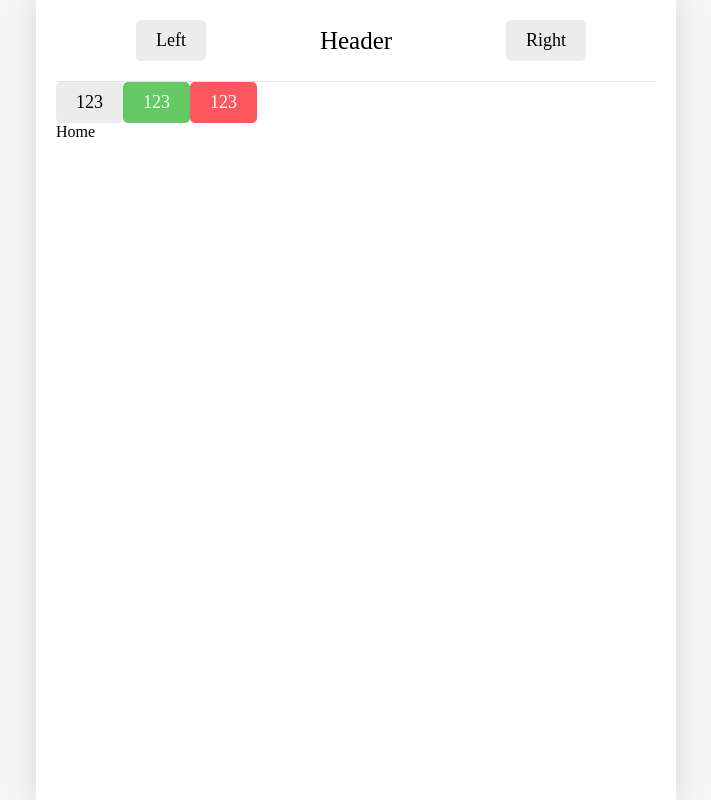
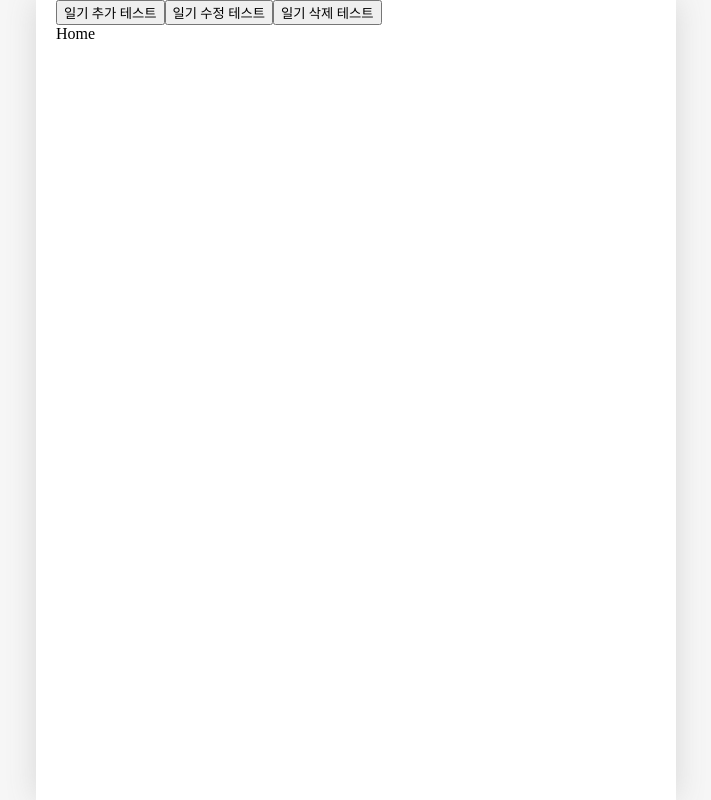
Before and after one commit to Jinacker/React_Prac, a React (Vite) app in the folder section12-emotion_diary/: page / in a window 1280 px wide. Shown: the whole page, without its empty margins (284-995 px from the left). Built offline with nearby package versions, Linux system fonts and the light colour scheme; a web font is replaced by a local one.

Commit message:
페이지 기능 구현(Create, Update, Delete)

```diff
--- a/section12-emotion_diary/src/App.jsx
+++ b/section12-emotion_diary/src/App.jsx
@@ -2,90 +2,103 @@
 // 페이지 라우팅 => 글로벌 레이아웃 설정 => 공통 컴포넌트 구현 => 개별 페이지 및 복잡한 기능 구현
 // 이 순서대로 가보자. 공통 컴포넌트를 먼저 구현하면 그냥 가져다가 바로 쓸수있어서 좋다함.
 
-
-// 라우터란... => 페이지 여러개 쓸수 있게 해줌
-// 설치법 터미널에 => " npm i react-router-dom "
-
-// 전통 웹사이트 => MPA 방식으로 페이지 옮길때마다 해당 html(페이지 마다 있음) 클라이언트가 요청해서 새로 불러옴
-// 서버 사이드 렌더링 => 전체 새로 불러옴 (비효율적) / 서버로 요청을 해야되니까 다수 사용자 접속 => 서버 터질 위험
-
-// 리엑트 => SPA 방식 최초 접속할때 index html 하나와 js로 적힌 모든 컴포넌트
-// => 이걸 합해서 리액트 앱을 전송 => 따로 요청 없이 클라이언트 입장에서 필요한거만 뽑아와서 페이지 이동
-// 클라이언트 사이드 렌더링 => 공통 사항은 냅두고 필요한 컴포넌트만 불러옴 (효율적) / 클라이언트마다 리액트앱 받아서 각자 돌리는거라 트래픽 문제 x
-
-
-///////////////// 페이지의 동적 경로란? //////////////////
-// 1. URL Parameter => ~/product/1 => 아이템의 id등의 변경되지 않는 값을 주소로 명시 => 이번 다이어리 프로젝트에서 쓸 것.
-// 2. Query String => ~/search?q=검색어 => 검색어 등의 자주 변경되는 값을 주소로 명시하기 위해 사용
-
 import './App.css'
 // 함수에서 페이지 이동 훅 => useNavigate
+import { useReducer, useRef, createContext } from 'react';
 import { Routes, Route, Link, useNavigate } from 'react-router-dom'; // 라우터 import // 페이지 이동용 Link 컴포넌트 import
 import Home from "./pages/Home.jsx";
 import Diary from "./pages/Diary.jsx";
 import New from "./pages/New.jsx";
+import Edit from './pages/Edit.jsx';
 import Notfound from "./pages/Notfound.jsx";
-import Button from './components/Button.jsx';
-import Header from './components/Header.jsx';
-
-// 이미지 쓰려면 이렇게 import해서 가져와야함.
-// import emotion1 from "./assets/emotion1.png";
-// import emotion2 from "./assets/emotion2.png";
-// import emotion3 from "./assets/emotion3.png";
-// import emotion4 from "./assets/emotion4.png";
-// import emotion5 from "./assets/emotion5.png";
-// 근데 이렇게... 매번 import 하면 너무 번거롭고 지저분 => util 폴더를 만들고 거기에 이 import 해주는 파일을 분리.
-import {getEmotionImage} from "./util/get-emotion-image.js"; //이거임 통합 !
-//getEmotionImage(1) 이런식으로 사용
 
 
-// 1. "/" => 모든 일기 조회하는 홈페이지
-// 2. "/new" => 새로운 일기 작성하는 New 페이지
-// 3. "/diary" => 일기를 상세히 조회하는 Diary 페이지
+const mockData = [ // 임시 파일
+  {
+  id: 1,
+  createDate: new Date().getTime(),
+  emotionId: 1,
+  content: "1번 일기 내용",
+  },
+  {
+    id: 2,
+    createDate: new Date().getTime(),
+    emotionId: 2,
+    content: "2번 일기 내용",
+  }
+];
+
+function reducer(state, action){
+  switch(action.type){
+    case "CREATE": return [action.data, ...state];
+    case "UPDATE": return state.map((item) =>
+      String(item.id) === String(action.data.id) ? action.data : item); // 타입간 차이로 오류 방지로 둘다 String으로 형변환 / id 같다 => 데이터 덮어 씌우기 아니면 그냥 냅두기
+    case "DELETE": return state.filter((item)=>String(item.id) !== String(action.id)); // 아이템 중에 id가 같지 않은 것만 리턴. => id 같은건 자연스럽게 제거됨.
+    default: return state;
+  };
+
+}
+
+// !!!!!! 마지막으로 지금 만든 기능들을 context로 모든 페이지에 바로 줄수있게 해주자 => 계층성 무시 ㄱ
+const DiaryStateContext = createContext(); // 얘는 데이터 전달 ex) 2번쨰 일기 내용 머머 이런거
+const DiaryDispatchContext = createContext(); // 얘네는 업데이트랑 크리에이트 딜리트 전달
 
 function App() {
-  const nav = useNavigate(); // 함수 생성.
+  const [data, dispatch] = useReducer(reducer, mockData); // 아까만든 임시 파일 초기값으로 줌.
+  const idRef = useRef(3) // mock 데이터에 id 2번까지 있어서 초기값 3으로 셋팅
 
-  const onClickButton = () => { // 이벤트 핸들러 생성. => 막 특정 조건 ex) 버튼 눌렀을때 페이지 이동하려면 이렇게 써야함.
-    nav("/new"); // nav 호출 하고 안에는 "/경로" 넣기
-  };
+  // 새로운 일기 추가
+  const onCreate = (createDate, emotionId, content) => {
+    dispatch({ //
+      type: "CREATE",
+      data : {
+        id: idRef.current++, // 새 일기 생성할때마다 id 증가 ++
+        createDate,
+        emotionId,
+        content,
+      }
+    })
+  }
 
-  return ( // 마치 스위치문처럼 찾아서 맞는거 페이지로서 화면에 렌더링.
-    // 요런식으로 Link로 원하는 페이지 이동하게 구축.
-    // 다 리렌더링 되는게 아니라 필요한 컴포넌트만 리렌더링돼서 굉장히 부드러움
-    // 기존의 라우팅 방식인 <a href = "/"> => 이거는 화면 전체가 깜빡 거리면서 전체가 리렌더링
+  // 기존 일기 수정
+  const onUpdate = (id, createDate, emotionId, content) => { // 수정 가능한 모든 데이터 받아오기
+    dispatch(
+      {
+        type: "UPDATE",
+        data: {id, createDate, emotionId, content} // 하... data date 주의...
+      }
+    )
+  }
 
-    // public 폴더에 이미지 넣은경우 => 주소를 불러오는 방식으로 사용 => 근데 이렇게 하면 vite가 제공하는 이미지 최적화 기능이 안써짐.
-    // src asset 폴더에 이미지 넣은경우 => import 해서 사용 => 나중에 보면 data URL로 저장돼서 한번 저장되면 다시 안불려짐(memory에 저장됨) => 최적화 자동으로됨!!!!
-    // (중요) => 이미지가 적다 => asset에 저장 // 이미지가 많다 => 다 asset에 저장시 메모리 과부화 위험 => public에 저장.
 
-    // npm run build => 배포용으로 여는거
+  // 기존 일기 삭제
+const onDelete = (id) => { //  매개 변수 아이디만 받음 => 삭제할때 이거밖에 필요없기 때문.
+  dispatch({
+    type: "DELETE",
+    id,
+  }
+  )
+}
 
-  // 이게 public 폴더에 이미지 넣은 경우.
-   // <img src = {"/emotion1.png"}></img>
-   // <img src = {"/emotion2.png"}></img>
-   // <img src = {"/emotion3.png"}></img>
-   // <img src = {"/emotion4.png"}></img>
-   // <img src = {"/emotion5.png"}></img>
-  //</div>
 
+
+  return ( // 기능을 만들었다면 => Context Provide로 모든 페이지에 공급해주자 !
     <>
-    <Header title = {"Header"}
-    leftChild = {<Button text = {"Left"}></Button> }
-    rightChild = {<Button text = {"Right"}></Button> }
-    ></Header>
+    <button onClick = {() => {onCreate(new Date().toTimeString(),1,"Hello")}}>일기 추가 테스트</button>
+    <button onClick = {() => {onUpdate(1, new Date().getTime(), 3, "수정된 페이지")}}>일기 수정 테스트</button>
+    <button onClick ={()=>{onDelete(1)}}>일기 삭제 테스트</button>
 
-    <Button text = {"123"} type = {"Default"} onClick ={() =>{console.log("123번 버튼 클릭")}}></Button>
-    <Button text = {"123"} type = {"POSITIVE"} onClick ={() =>{console.log("123번 버튼 클릭")}}></Button>
-    <Button text = {"123"} type = {"NEGATIVE"} onClick ={() =>{console.log("123번 버튼 클릭")}}></Button>
-
+    <DiaryStateContext.Provider value={data}>
+      <DiaryDispatchContext.Provider value = {{onCreate, onUpdate,onDelete}}>
     <Routes>
        <Route path = "/" element = {<Home></Home>}></Route>
        <Route path = "/new" element = {<New></New>}></Route>
        <Route path = "/diary/:id" element = {<Diary></Diary>}></Route>
+       <Route path = "edit/:id" element = {<Edit></Edit>}></Route>
        <Route path = "*" element = {<Notfound></Notfound>}></Route>
     </Routes>
-
+    </DiaryDispatchContext.Provider>
+    </DiaryStateContext.Provider>
     </>
     // 주소에 /@@@@/:id => URL 파라미터를 쓰겠다고 선언하는거임
   ) // path = "*" 은 스위치문의 default 같은거임 => 다 아니면 이거 실행됨.
```
